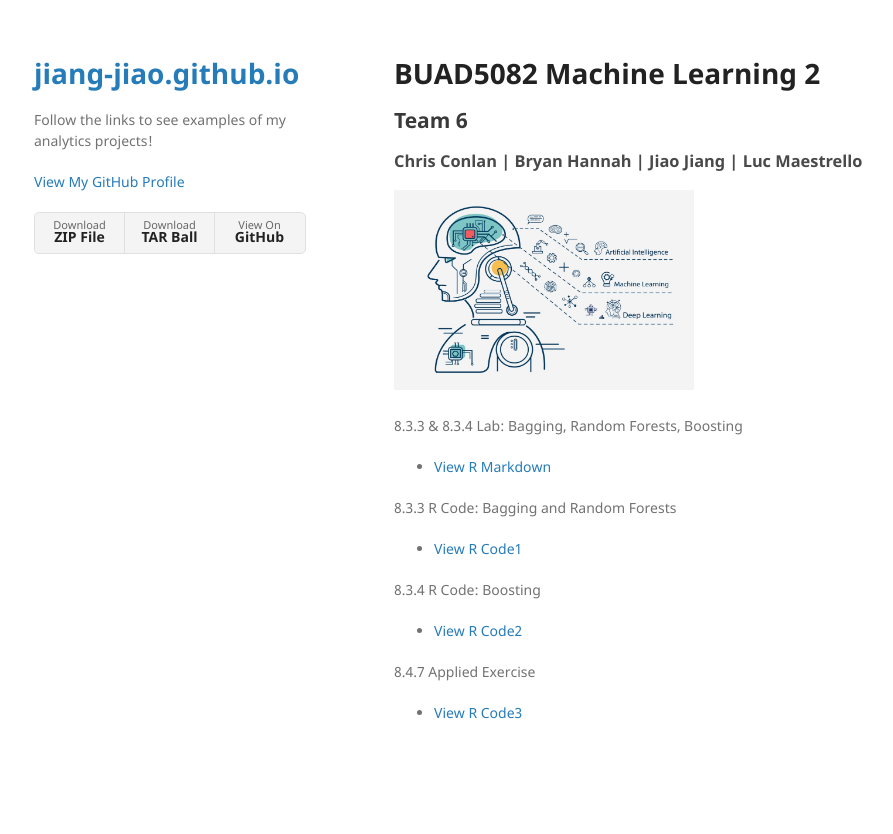
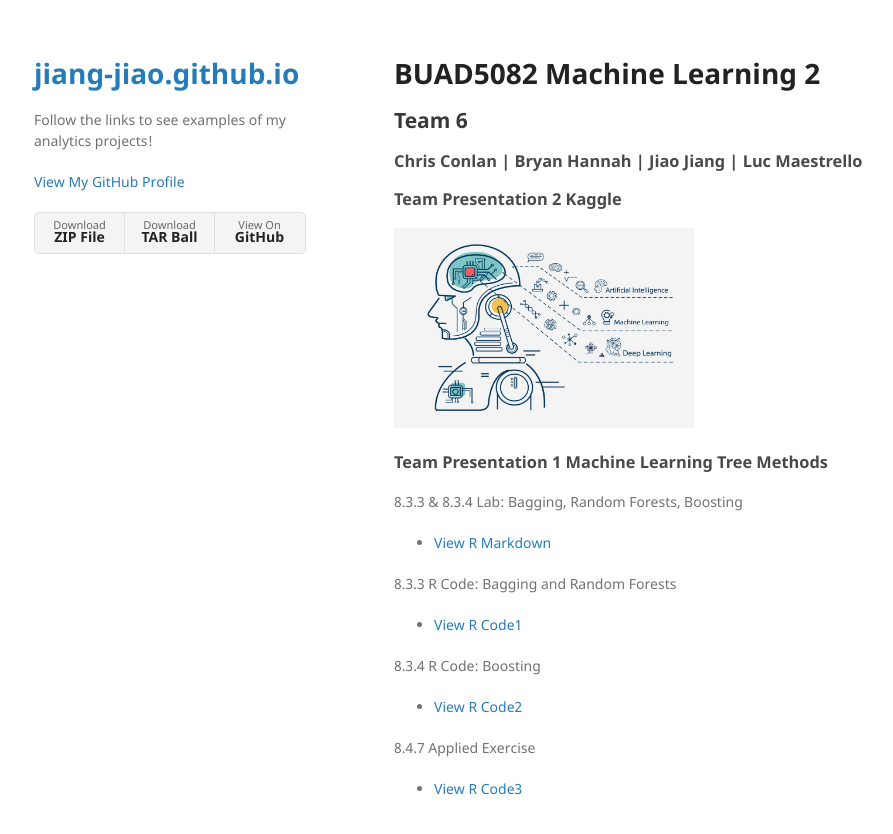
Before and after one commit to jiang-jiao/jiang-jiao.github.io, a Jekyll site: the page built from class_project/index.md, in a window 1280 px wide. Shown: the top 834 px of the page, without its empty margins (176-1069 px from the left). Built offline with Jekyll 4.4.1, drawn with Linux system fonts in a browser that asks for light colours; our own code applies the rules of GitHub Pages for plain Markdown files.

Commit message:
Update index.md

```diff
--- a/class_project/index.md
+++ b/class_project/index.md
@@ -3,7 +3,11 @@
 ## Team 6
 ### Chris Conlan | Bryan Hannah | Jiao Jiang | Luc Maestrello
 
+### Team Presentation 2 Kaggle
 <img src="/class_project/github1.jpg" width="300" height="200" class="img-responsive" alt="">
+
+
+### Team Presentation 1 Machine Learning Tree Methods
 
 8.3.3 & 8.3.4 Lab: Bagging, Random Forests, Boosting
   - [View R Markdown](Lab.html)
```
